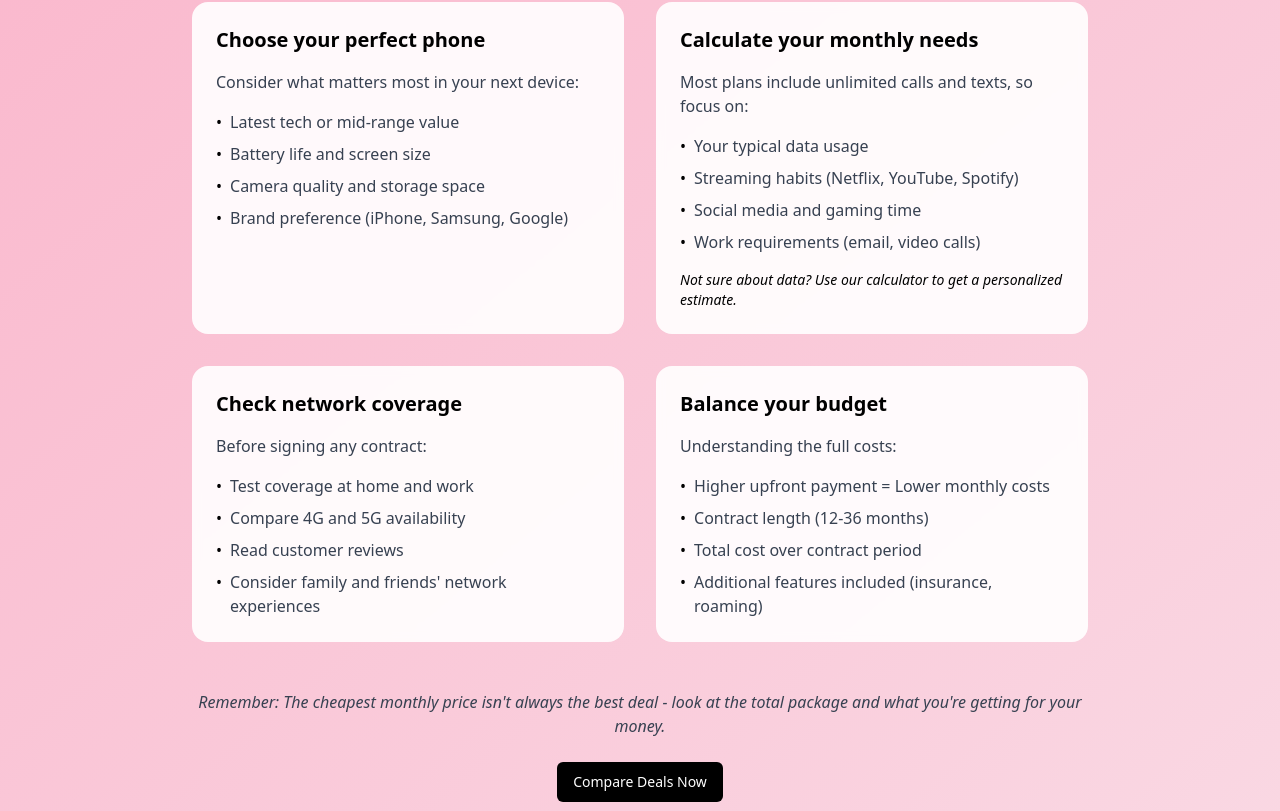
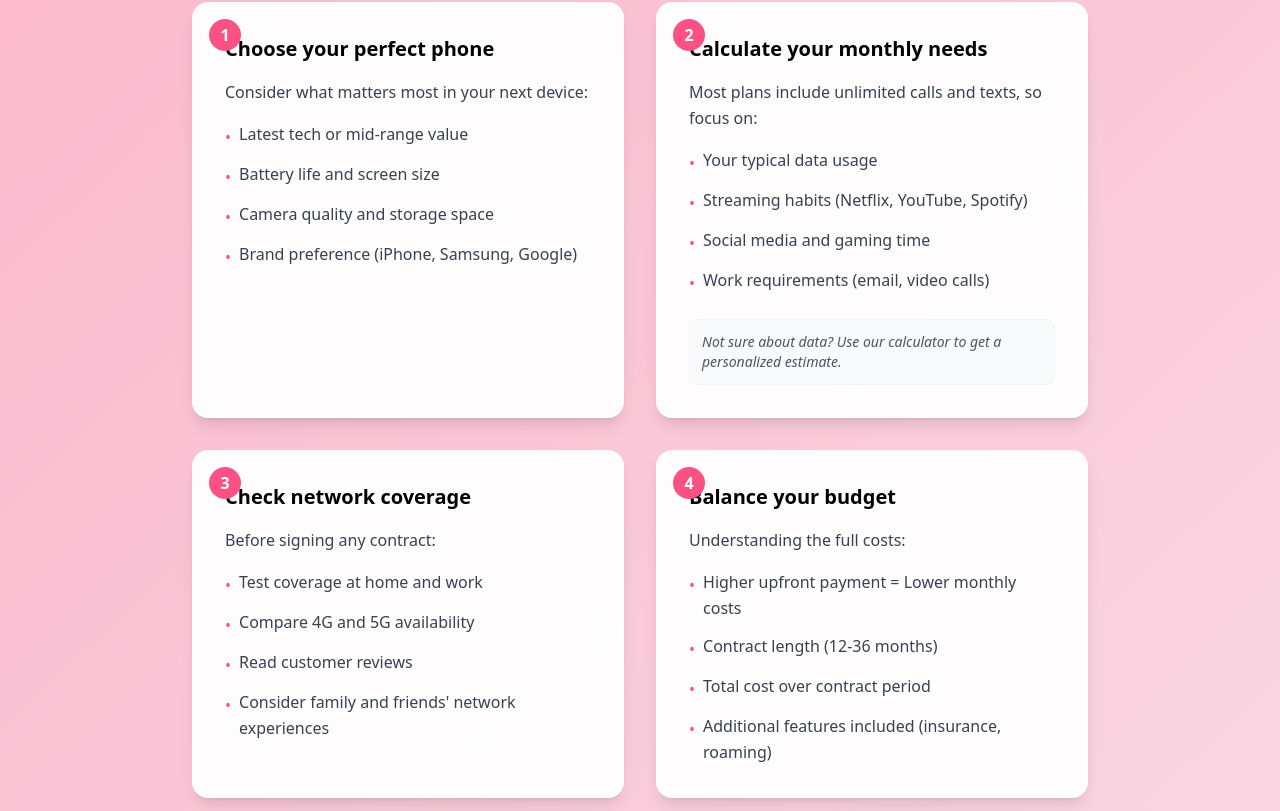
Before and after one commit to iwanek2009/telecom-tamer, a React (Vite) app: page /mobile in a window 1280 px wide. Shown: the part 1649-2460 px from the top of the page. Built offline with nearby package versions, Linux system fonts and the light colour scheme.

Commit message:
Enhance Card UI
Improved the user interface of the card components for better visual appeal and user experience.
[skip gpt_engineer]

```diff
--- a/src/components/MobileEssentialSteps.tsx
+++ b/src/components/MobileEssentialSteps.tsx
@@ -75,27 +75,32 @@ const MobileEssentialSteps = () => {
             {steps.map((step, index) => (
               <div
                 key={index}
-                className="bg-white/90 backdrop-blur-sm rounded-2xl p-6"
+                className="group bg-white/95 backdrop-blur-md rounded-2xl p-8 shadow-lg hover:shadow-xl transition-all duration-300 hover:-translate-y-1 border border-white/20"
               >
-                <h3 className="text-xl font-semibold mb-4 text-black">
+                <div className="relative">
+                  <span className="absolute -top-4 -left-4 w-8 h-8 flex items-center justify-center bg-[#FC5185] text-white rounded-full font-semibold">
+                    {index + 1}
+                  </span>
+                  <h3 className="text-xl font-semibold mb-4 text-black group-hover:text-[#FC5185] transition-colors">
                     {step.title}
                   </h3>
-                <p className="text-gray-700 mb-4">
+                  <p className="text-gray-700 mb-4 leading-relaxed">
                     {step.description}
                   </p>
-                <ul className="space-y-2">
+                  <ul className="space-y-3">
                     {step.points.map((point, pointIndex) => (
-                    <li key={pointIndex} className="flex items-start">
-                      <span className="text-black mr-2">•</span>
-                      <span className="text-gray-700">{point}</span>
+                      <li key={pointIndex} className="flex items-start space-x-2">
+                        <span className="text-[#FC5185] mt-1">•</span>
+                        <span className="text-gray-700 leading-relaxed">{point}</span>
                       </li>
                     ))}
                   </ul>
                   {step.note && (
-                  <p className="mt-4 text-sm text-black italic">
+                    <p className="mt-6 text-sm text-gray-600 italic bg-gray-50 p-3 rounded-lg border border-gray-100">
                       {step.note}
                     </p>
                   )}
+                </div>
               </div>
             ))}
           </div>
@@ -105,7 +110,7 @@ const MobileEssentialSteps = () => {
               Remember: The cheapest monthly price isn't always the best deal - look at the total package and what you're getting for your money.
             </p>
             <Button
-              className="bg-black hover:bg-black/90 text-white"
+              className="bg-[#FC5185] hover:bg-[#FC5185]/90 text-white font-semibold px-8 py-2.5 rounded-full shadow-lg hover:shadow-xl transition-all duration-300 hover:-translate-y-0.5"
               onClick={scrollToFilters}
             >
               Compare Deals Now
```
Lines whose indentation alone changed are shown as unchanged.
